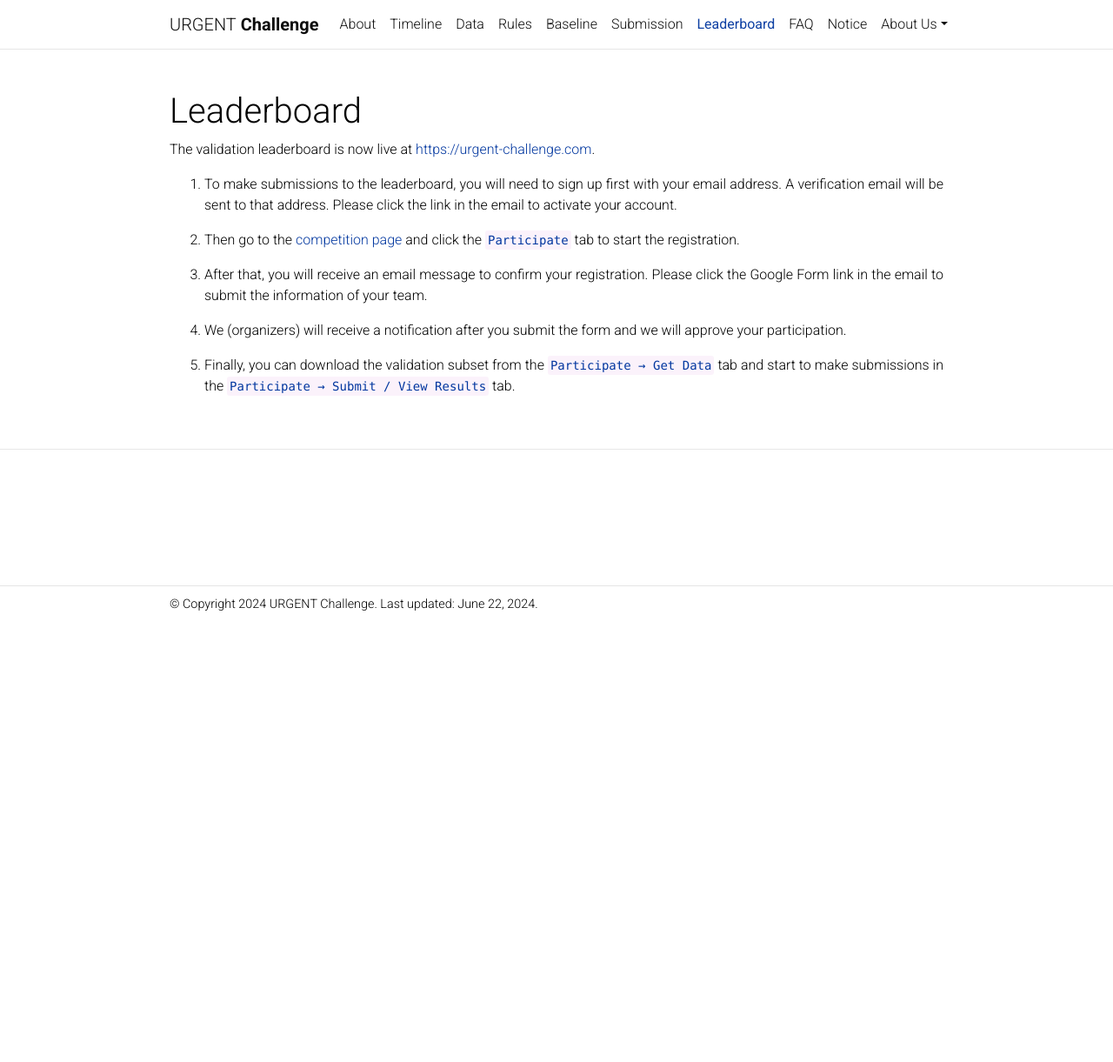
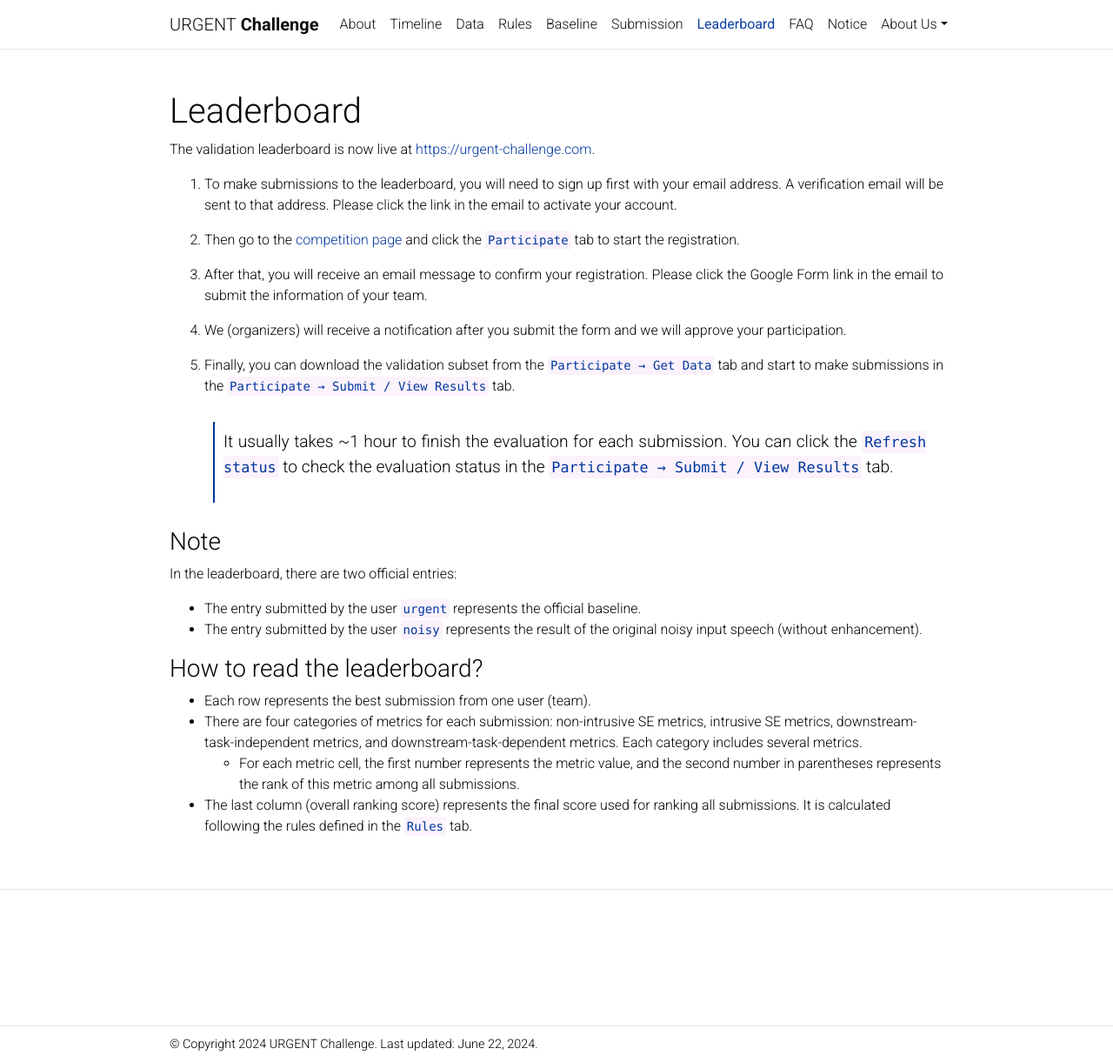
Before and after one commit to urgent-challenge/urgent2024, a Jekyll site: the page built from _pages/leaderboard.md, in a window 1280 px wide and 1221 px high. Shown: the whole window at 87% size. Built offline with Jekyll 4.4.1, drawn with Linux system fonts in a browser that asks for light colours; comment, search, counter and statistics services are not loaded; a style sheet for code colours, icons or effects is not loaded.

Commit message:
Update leaderboard description

```diff
--- a/_pages/leaderboard.md
+++ b/_pages/leaderboard.md
@@ -18,3 +18,17 @@ The validation leaderboard is now live at [https://urgent-challenge.com](https:/
 4. We (organizers) will receive a notification after you submit the form and we will approve your participation.
 
 5. Finally, you can download the validation subset from the `Participate → Get Data` tab and start to make submissions in the `Participate → Submit / View Results` tab.
+> It usually takes ~1 hour to finish the evaluation for each submission. You can click the `Refresh status` to check the evaluation status in the `Participate → Submit / View Results` tab.
+
+### Note
+
+In the leaderboard, there are two official entries:
+  * The entry submitted by the user `urgent` represents the official baseline.
+  * The entry submitted by the user `noisy` represents the result of the original noisy input speech (without enhancement).
+
+### How to read the leaderboard?
+
+  * Each row represents the best submission from one user (team).
+  * There are four categories of metrics for each submission: non-intrusive SE metrics, intrusive SE metrics, downstream-task-independent metrics, and downstream-task-dependent metrics. Each category includes several metrics.
+      * For each metric cell, the first number represents the metric value, and the second number in parentheses represents the rank of this metric among all submissions.
+  * The last column (overall ranking score) represents the final score used for ranking all submissions. It is calculated following the rules defined in the [`Rules`](/urgent2024/rules) tab.
```
Also changed, not shown: _pages/data.md (+1 -1 lines).
